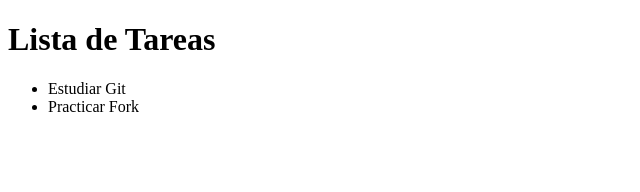
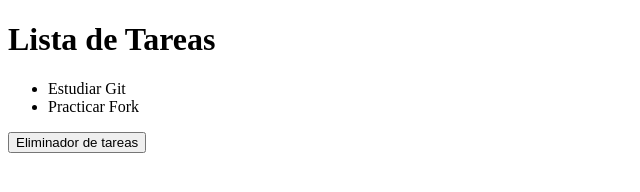
Before and after one commit to luiscampillo07-oss/TaskManager-Web, a plain HTML site: page index.html in a window 1280 px wide. Shown: the whole page, without its empty margins (0-640 px from the left). Drawn offline with Linux system fonts and the light colour scheme.

Commit message:
Add task eliminator button to index.html

```diff
--- a/index.html
+++ b/index.html
@@ -9,5 +9,6 @@
          <li>Estudiar Git</li>
          <li>Practicar Fork</li>
      </ul>
+    <button>Eliminador de tareas</button>
   </body>
 </html>
```
